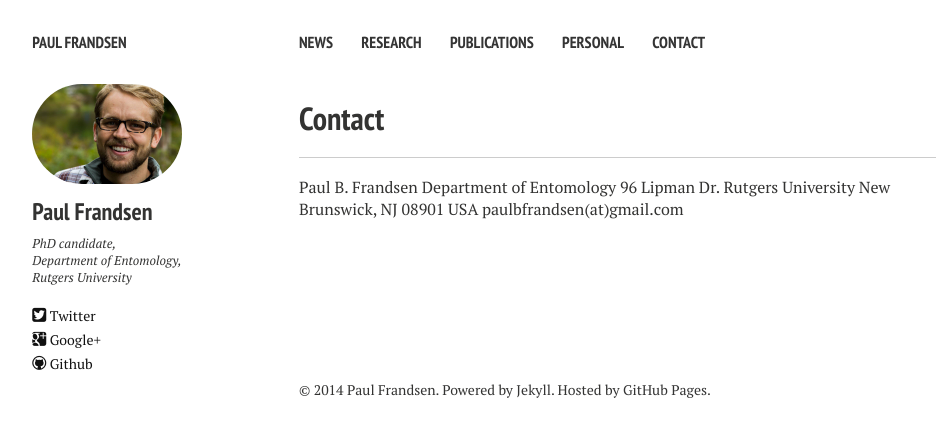
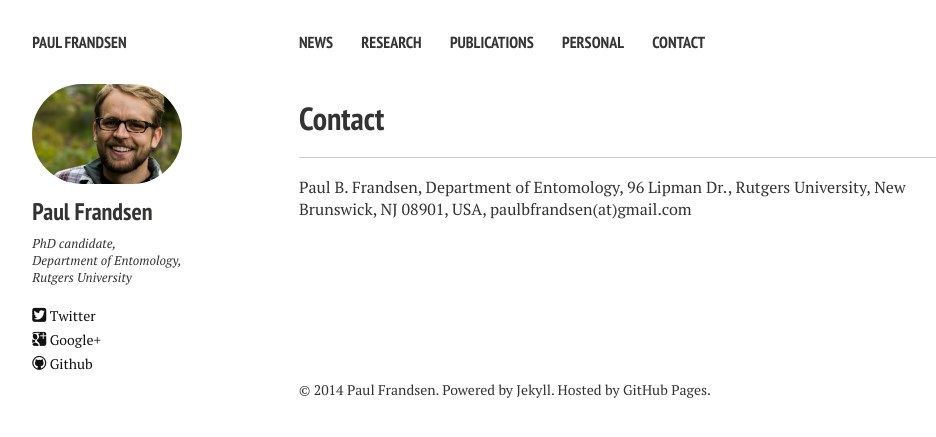
Before and after one commit to pbfrandsen/pbfrandsen.github.io, a Jekyll site: the page built from contact.md, in a window 1280 px wide. Shown: the top 437 px of the page, without its empty margins (21-957 px from the left). Built offline with Jekyll 4.4.1, drawn with Linux system fonts in a browser that asks for light colours; nearby versions of some CDN libraries.

```diff
--- a/contact.md
+++ b/contact.md
@@ -13,10 +13,10 @@ share:
 
 -----
 
-Paul B. Frandsen
-Department of Entomology
-96 Lipman Dr.
-Rutgers University
-New Brunswick, NJ 08901
-USA
+Paul B. Frandsen,
+Department of Entomology,
+96 Lipman Dr.,
+Rutgers University,
+New Brunswick, NJ 08901,
+USA,
 paulbfrandsen(at)gmail.com
```
